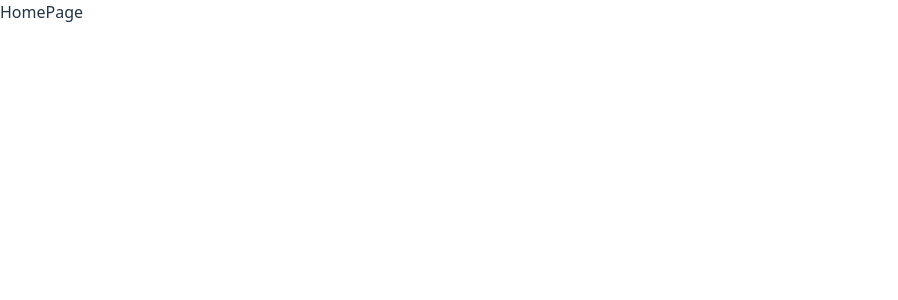
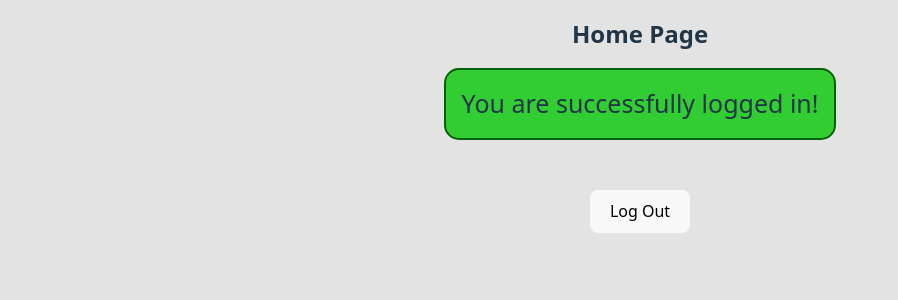
Before and after one commit to GrishaAngelovGH/jwt-auth-and-authz-demo, a React (Vite) app in the folder client/: page /home in a window 1280 px wide. Shown: the top 300 px of the page, without its empty margins (0-898 px from the left). Built offline with nearby package versions, Linux system fonts and the light colour scheme.

Commit message:
client: Add logout button in the home page

```diff
--- /dev/null
+++ b/client/src/components/pages/HomePage/HomePage.css
@@ -0,0 +1,28 @@
+.home-page {
+  background: #e3e3e3;
+  height: 100vh;
+
+  display: flex;
+  flex-direction: column;
+  align-items: center;
+}
+
+h2 {
+  margin: 0;
+  text-align: center;
+  padding: 1rem;
+}
+
+.greet {
+  font-size: 25px;
+  border: 2px solid darkgreen;
+  border-radius: 15px;
+  background: limegreen;
+  padding: 15px;
+}
+
+.buttons {
+  margin-top: 50px;
+  display: flex;
+  gap: 20px;
+}
--- a/client/src/components/pages/HomePage/HomePage.jsx
+++ b/client/src/components/pages/HomePage/HomePage.jsx
@@ -1,6 +1,31 @@
+import { useContext } from "react"
+import { useNavigate } from "react-router-dom"
+
+import AuthContext from "context/AuthContext"
+
+import "./HomePage.css"
+
 const HomePage = () => {
+  const { logout } = useContext(AuthContext)
+  const navigate = useNavigate()
+
+  const handleLogout = () => {
+    logout()
+    navigate("/")
+  }
+
   return (
-    <div>HomePage</div>
+    <div className="home-page">
+      <h2>Home Page</h2>
+
+      <div className="greet">
+        You are successfully logged in!
+      </div>
+
+      <div className="buttons">
+        <button className="logout-btn" onClick={handleLogout}>Log Out</button>
+      </div>
+    </div>
   )
 }
 
```
